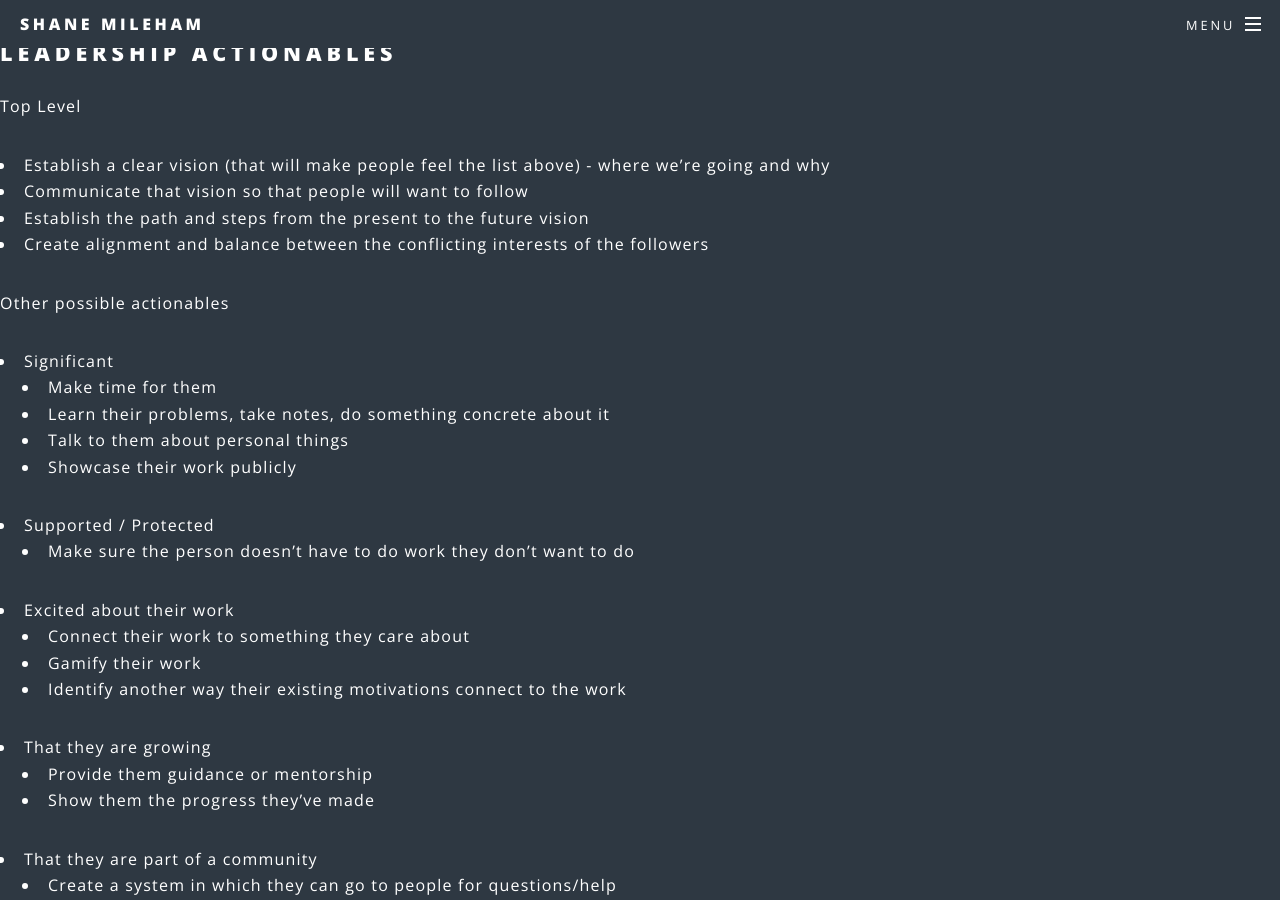
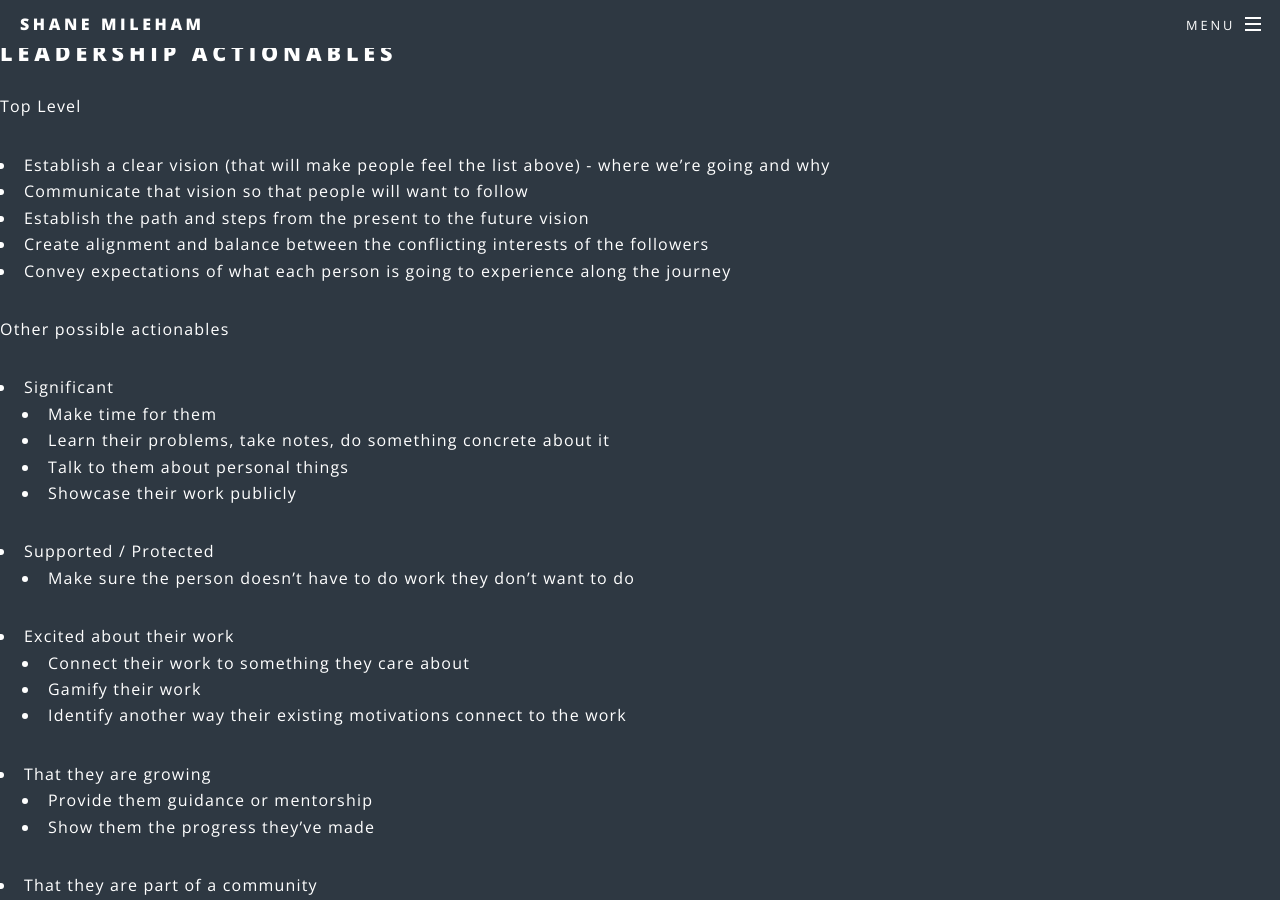
Before and after one commit to shanemileham/shanemileham.github.io, a Jekyll site: the page built from _kb/professional/leadership/leadership.md, in a window 1280 px wide and 900 px high, scrolled down 603 px. Built offline with Jekyll 4.4.1, drawn with Linux system fonts in a browser that asks for light colours; comment, search, counter and statistics services are not loaded.

Commit message:
Added leadership note

```diff
--- a/_kb/professional/leadership/leadership.md
+++ b/_kb/professional/leadership/leadership.md
@@ -25,6 +25,7 @@ Top Level
 - Communicate that vision so that people will want to follow
 - Establish the path and steps from the present to the future vision
 - Create alignment and balance between the conflicting interests of the followers
+- Convey expectations of what each person is going to experience along the journey
 
 Other possible actionables
 - Significant
```
